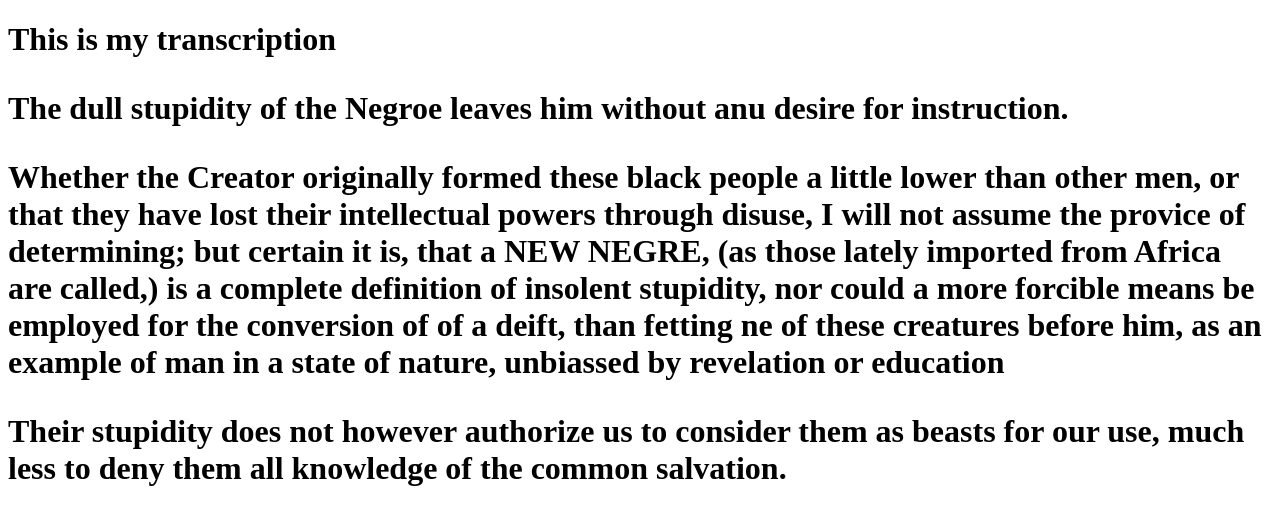
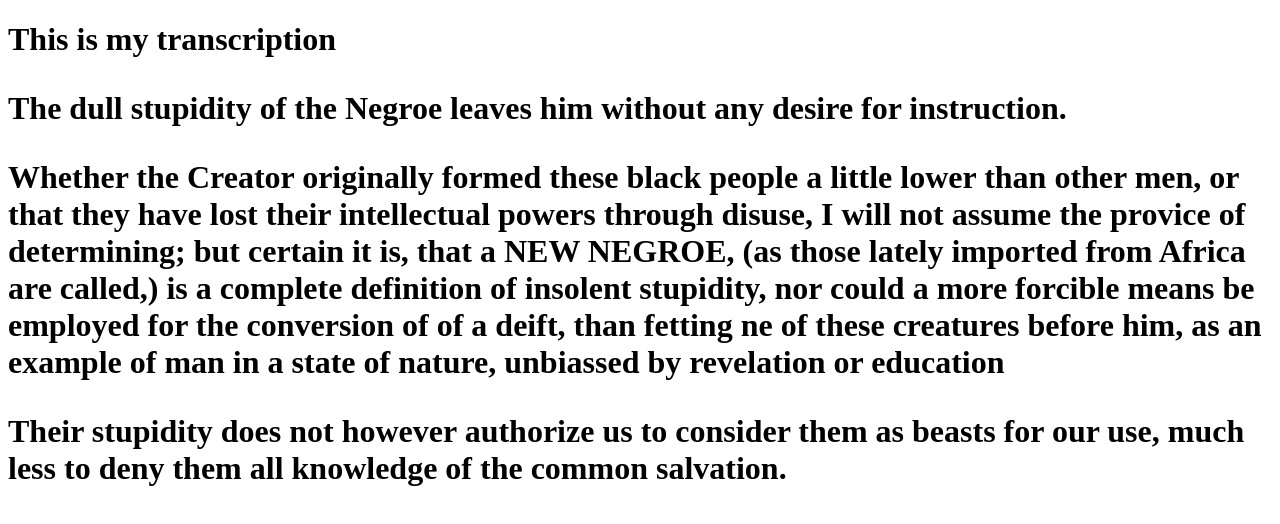
Before and after one commit to tiamomon/helloworld, a plain HTML site: page index.html in a window 1280 px wide. Drawn offline with Linux system fonts and the light colour scheme; a script that the page names is missing.

Commit message:
Create index.html

```diff
--- a/index.html
+++ b/index.html
@@ -8,8 +8,8 @@
 </head>
 <body>
   <h1> This is my transcription </h>
-  <p> The dull stupidity of the Negroe leaves him without anu desire for instruction.</p>
-  <p> Whether the Creator originally formed these black people a little lower than other men, or that they have lost their intellectual powers through disuse, I will not assume the provice of determining; but certain it is, that a NEW NEGRE, (as those lately imported from Africa are called,) is a complete definition of insolent stupidity, nor could a more forcible means be employed for the conversion of of a deift, than fetting ne of these creatures before him, as an example of man in a state of nature, unbiassed by revelation or education </p>
+  <p> The dull stupidity of the Negroe leaves him without any desire for instruction.</p>
+  <p> Whether the Creator originally formed these black people a little lower than other men, or that they have lost their intellectual powers through disuse, I will not assume the provice of determining; but certain it is, that a NEW NEGROE, (as those lately imported from Africa are called,) is a complete definition of insolent stupidity, nor could a more forcible means be employed for the conversion of of a deift, than fetting ne of these creatures before him, as an example of man in a state of nature, unbiassed by revelation or education </p>
   <p> Their stupidity does not however authorize us to consider them as beasts for our use, much less to deny them all knowledge of the common salvation. </p>
 
 </body>
```
